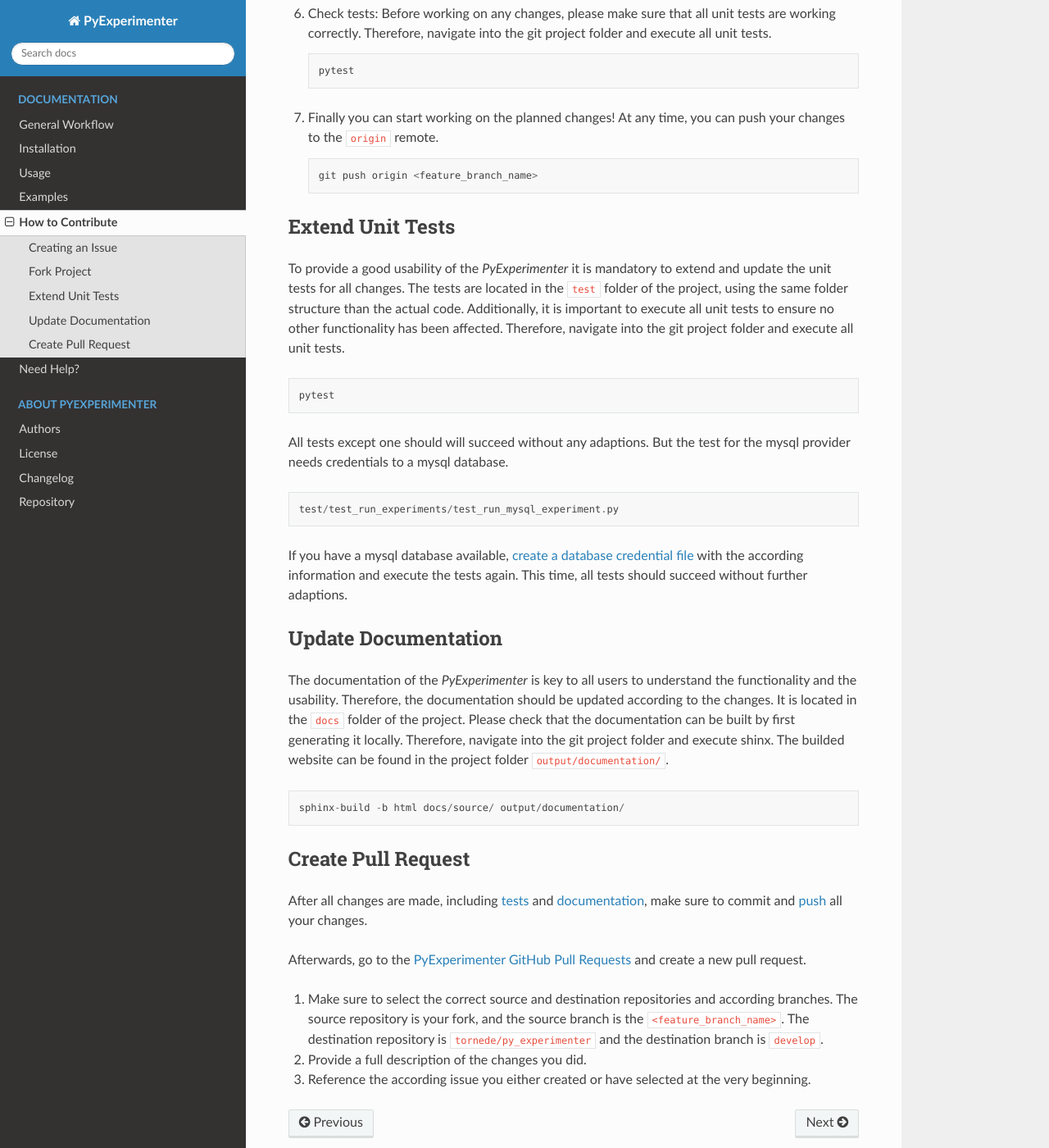
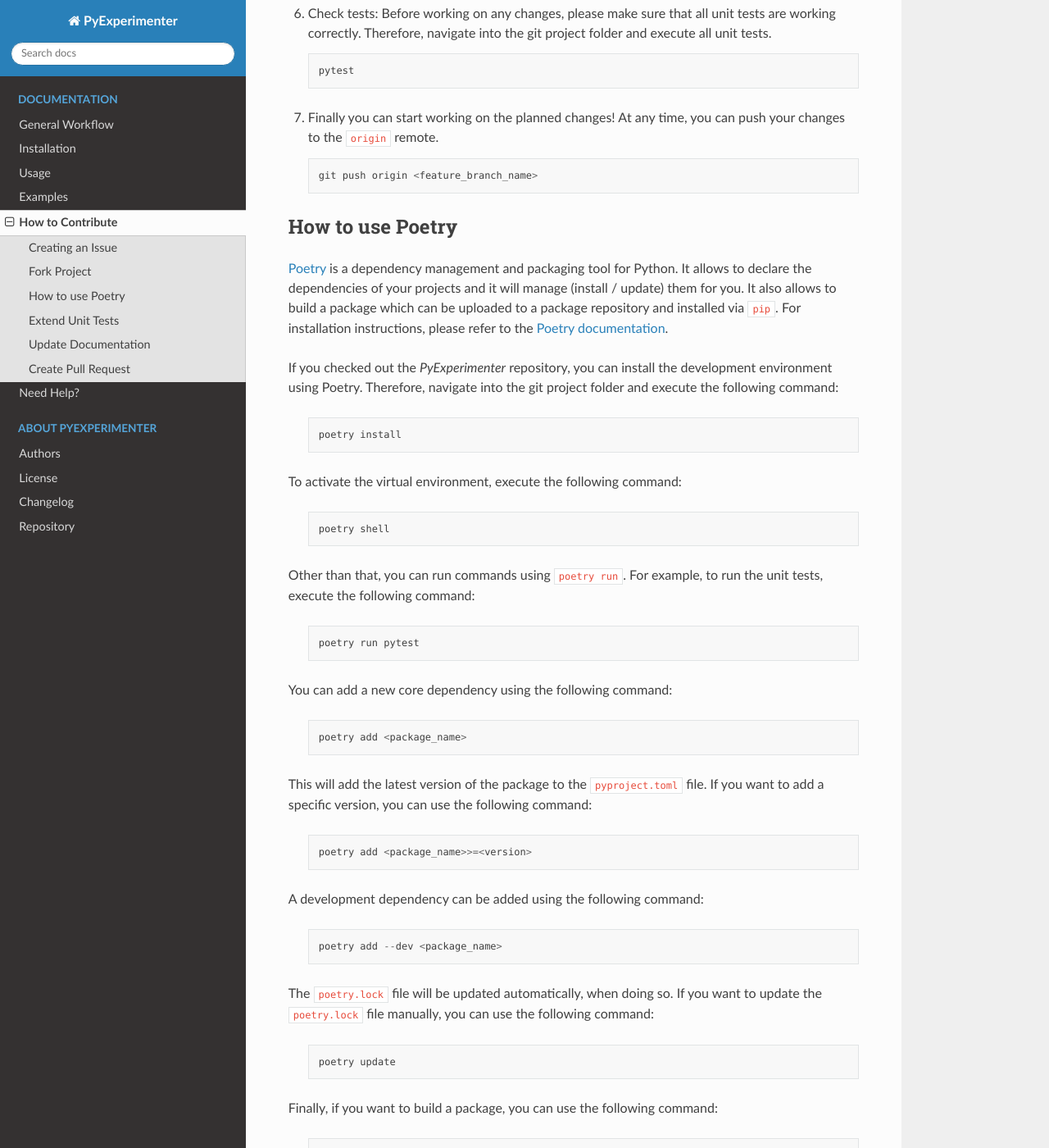
Before and after one commit to tornede/py_experimenter, a Sphinx documentation site: the page built from docs/source/how-to-contribute.rst, in a window 1280 px wide and 1400 px high, scrolled down 1844 px. Shown: the whole window at 82% size. Built offline with Sphinx 7.4.7 and the Read the Docs theme 2.0.0, drawn with Linux system fonts in a browser that asks for light colours; pages that are not in the unit, such as notebooks, are missing from menus; some of the changed text lies outside the part shown.

Commit message:
Add a section "How to use Poetry"

```diff
--- a/docs/source/how-to-contribute.rst
+++ b/docs/source/how-to-contribute.rst
@@ -90,6 +90,73 @@
         git push origin <feature_branch_name>
 
 
+.. _use_poetry:
+
+How to use Poetry
+-----------------
+
+`Poetry <poetry_>`_ is a dependency management and packaging tool for Python.
+It allows to declare the dependencies of your projects and it will manage
+(install / update) them for you.
+It also allows to build a package which can be uploaded to a package repository and installed via ``pip``.
+For installation instructions, please refer to the `Poetry documentation <poetry_docs_>`_.
+
+If you checked out the `PyExperimenter` repository, you can install the development
+environment using Poetry. Therefore, navigate into the git project folder and execute
+the following command:
+
+   .. code-block::
+
+        poetry install
+
+To activate the virtual environment, execute the following command:
+
+   .. code-block::
+
+        poetry shell
+
+Other than that, you can run commands using ``poetry run``. For example, to run the unit
+tests, execute the following command:
+
+   .. code-block::
+
+        poetry run pytest
+
+You can add a new core dependency using the following command:
+
+   .. code-block::
+
+        poetry add <package_name>
+
+This will add the latest version of the package to the ``pyproject.toml`` file.
+If you want to add a specific version, you can use the following command:
+
+   .. code-block::
+
+        poetry add <package_name>>=<version>
+
+A development dependency can be added using the following command:
+
+   .. code-block::
+
+        poetry add --dev <package_name>
+
+The ``poetry.lock`` file will be updated automatically, when doing so. If you want to
+update the ``poetry.lock`` file manually, you can use the following command:
+
+   .. code-block::
+
+        poetry update
+
+Finally, if you want to build a package, you can use the following command:
+
+   .. code-block::
+
+        poetry build
+
+This will create a ``dist`` folder containing the built package.
+
+There are also other useful commands, which you can find in the `Poetry documentation <poetry_docs_>`_.
 
 .. _contribute_unit_tests:
 
@@ -146,3 +213,4 @@
 .. _github_py_experimenter_pulls: https://github.com/tornede/py_experimenter/pulls
 .. _create_database_credential_file: https://tornede.github.io/py_experimenter/usage.html#database-credential-file
 .. _poetry: https://python-poetry.org/
+.. _poetry_docs: https://python-poetry.org/docs/
```
